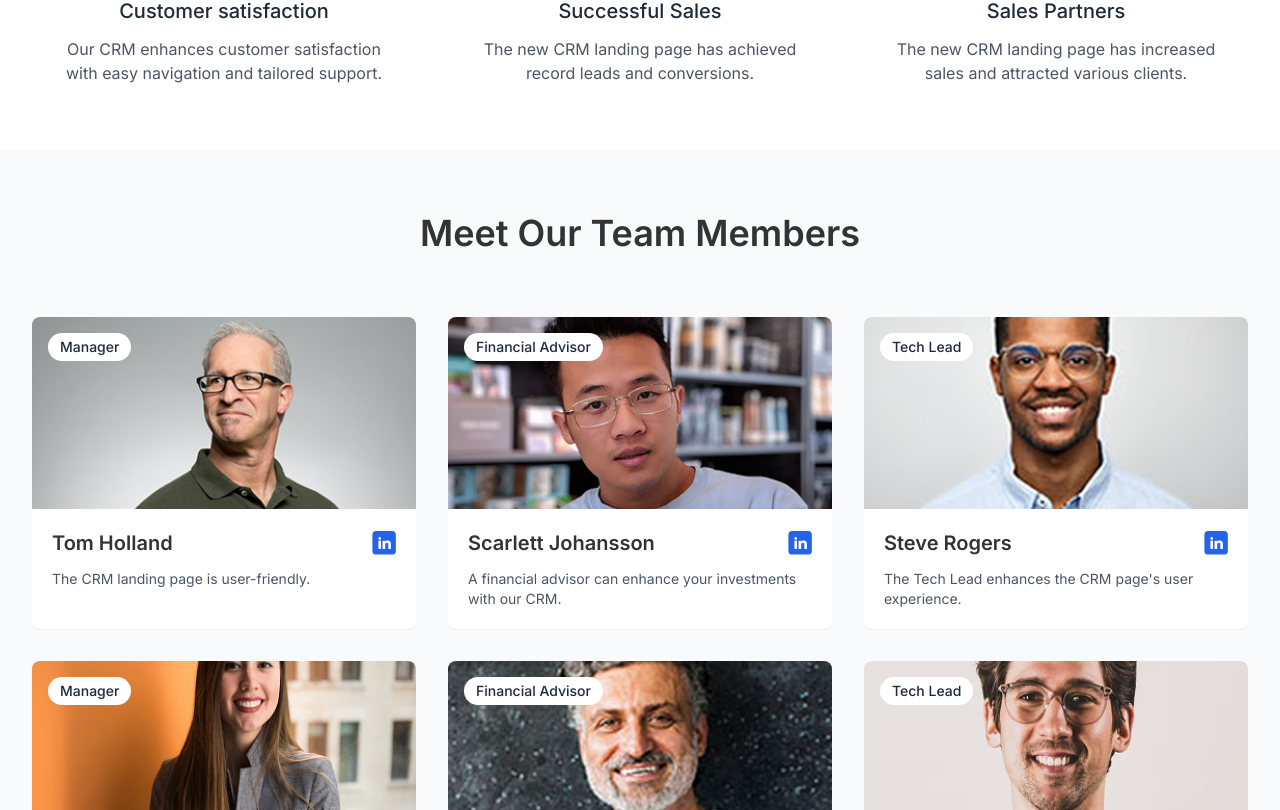
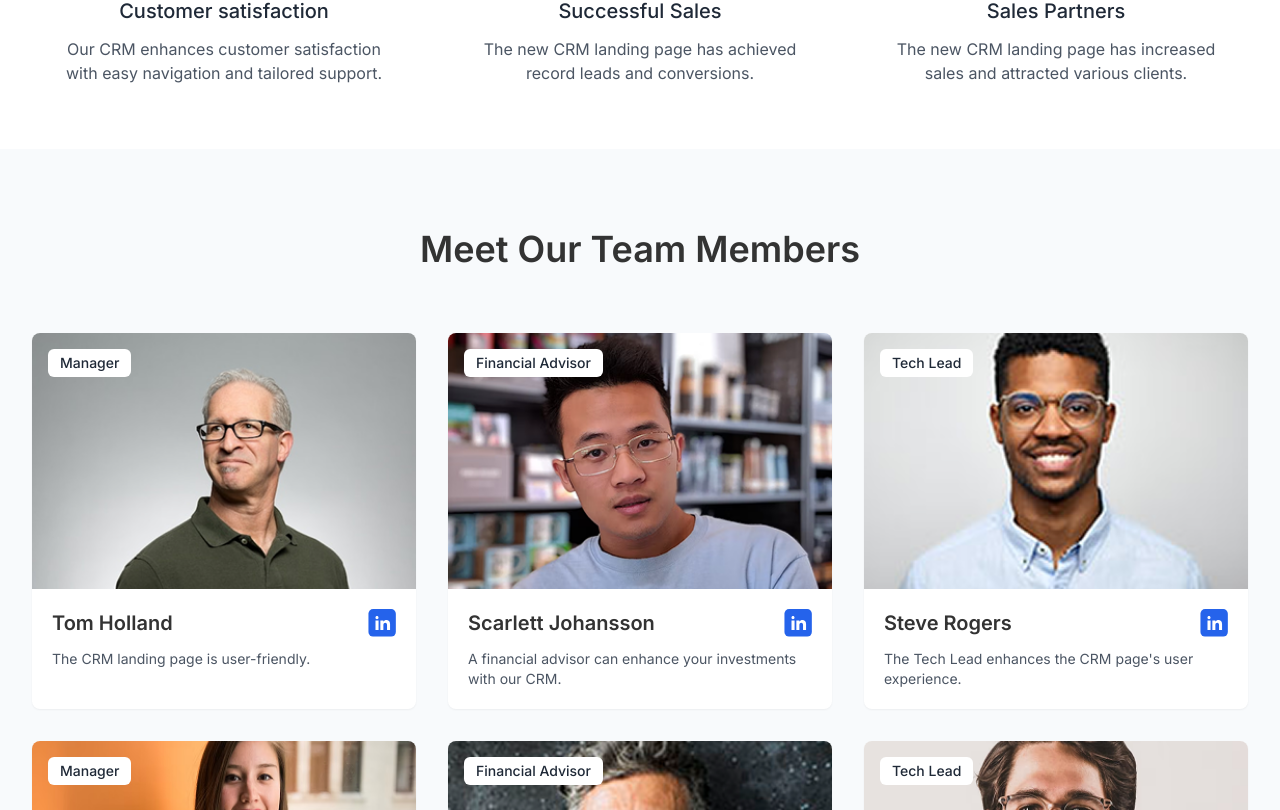
Before and after one commit to Wrttnspknbrkn/GydGenWave, a React (Vite) app: page /about-us in a window 1280 px wide. Shown: the part 990-1800 px from the top of the page. Built offline with nearby package versions, Linux system fonts and the light colour scheme.

Commit message:
Update MeetOurTeamSection.jsx

```diff
--- a/src/pages/aboutUs/MeetOurTeamSection.jsx
+++ b/src/pages/aboutUs/MeetOurTeamSection.jsx
@@ -7,17 +7,17 @@ const TeamMember = ({ name, role, description, imageSrc }) => {
         <img
           src={imageSrc}
           alt={`${name} - ${role}`}
-          className="w-full h-48 object-cover"
+          className="w-full h-64 object-cover"
         />
-        <span className="absolute top-4 left-4 bg-white text-gray-800 px-3 py-1 text-sm font-medium rounded-full">
+        <span className="absolute top-4 left-4 bg-white text-gray-800 px-3 py-1 text-sm font-medium rounded-md">
           {role}
         </span>
       </div>
       <div className="p-5">
         <div className="flex justify-between items-center mb-3">
           <h3 className="text-xl font-semibold">{name}</h3>
-          <a href="#" className="linkedin-icon">
-            <img src="/images/linkedin.svg" alt="LinkedIn" width={24} height={24} />
+          <a href="#" className="linkedin-icon" aria-label={`LinkedIn profile for ${name}`}>
+            <img src="/images/linkedin.svg" alt="LinkedIn" width={28} height={28} className="linkedin-svg" />
           </a>
         </div>
         <p className="text-gray-600 text-sm">{description}</p>
@@ -67,7 +67,7 @@ const MeetOurTeamSection = () => {
   ];
 
   return (
-    <section className="team-section py-16 bg-[#F8FAFC]">
+    <section className="team-section py-20 bg-[#F8FAFC]">
       <div className="max-w-7xl mx-auto px-4 md:px-6 lg:px-8">
         <h2 className="text-3xl md:text-4xl font-semibold text-center mb-16">
           Meet Our Team Members
```
